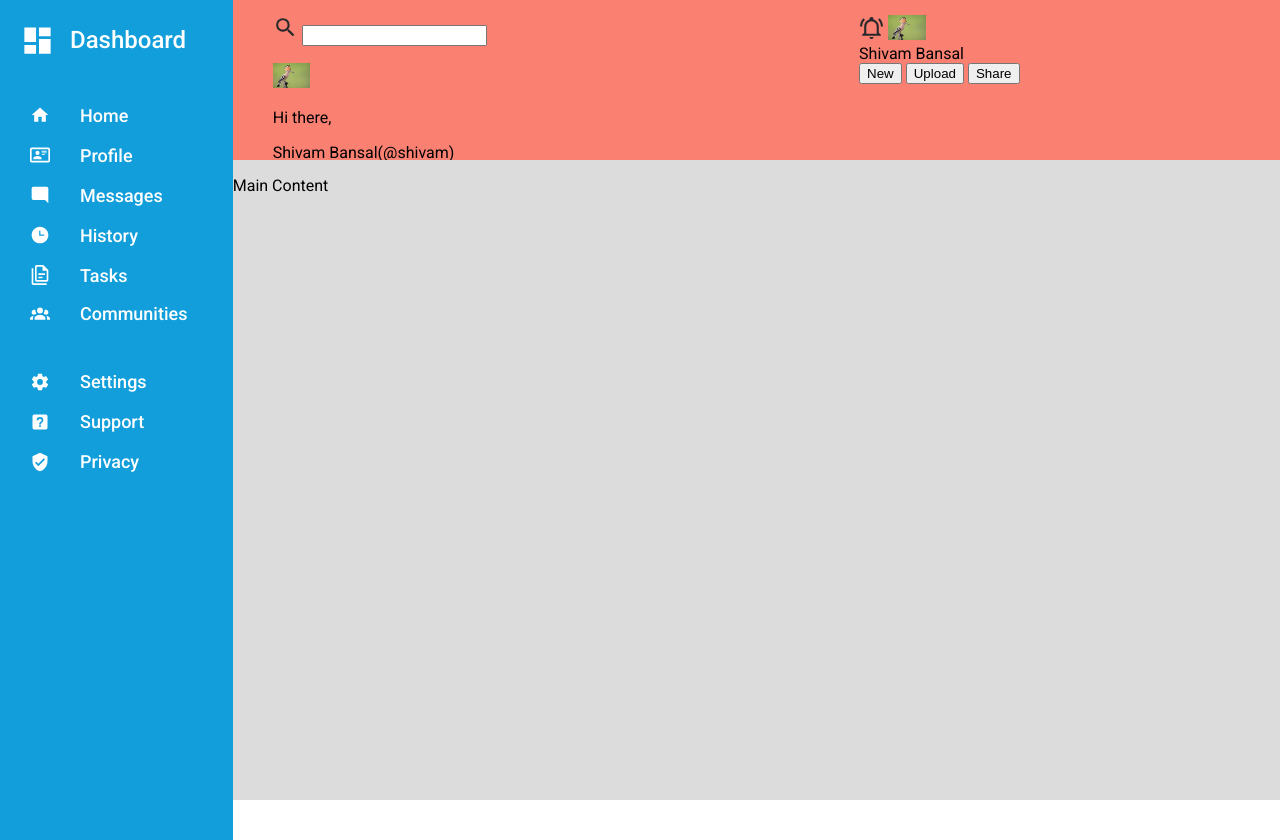
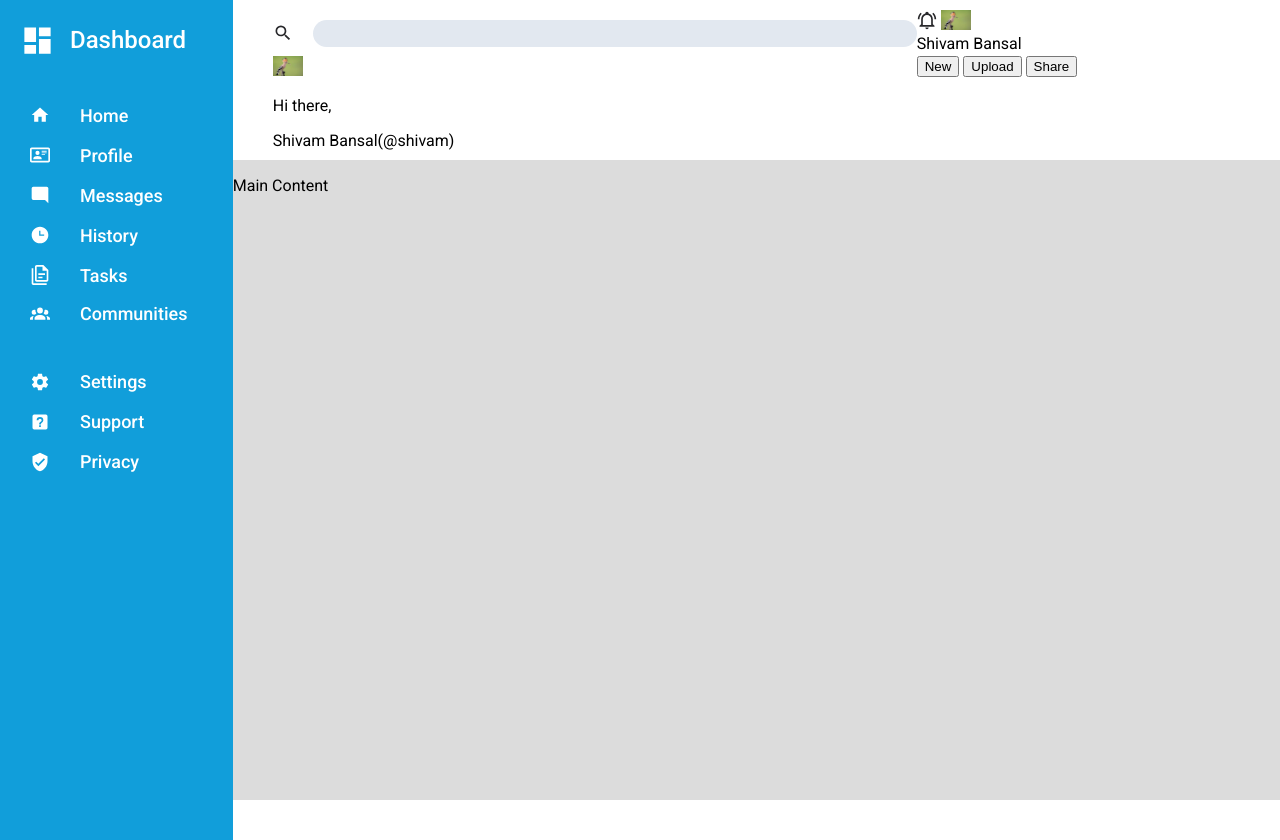
Before and after one commit to shivam-bansal1/Admin-dashboard, a plain HTML site: page index.html in a window 1280 px wide. Drawn offline with Linux system fonts and the light colour scheme.

Commit message:
Style search bar section of header

```diff
--- a/index.html
+++ b/index.html
@@ -62,8 +62,8 @@
         <div class="right-container">
             <div class="header">
                 <div class="header-section search-bar-container">
-                    <img src="./images/header/magnify.svg" alt="Search">
-                    <input type="text">
+                    <img src="./images/header/magnify.svg" alt="Search" class="search-icon">
+                    <input type="text" class="search-bar">
                 </div>
                 <div class="header-section profile-links">
                     <img src="./images/header/bell.svg" alt="Notification" class="notification">
--- a/style.css
+++ b/style.css
@@ -2,6 +2,7 @@
 
 :root {
     --blue-background: #119eda;
+    --light-gray-background: #e2e8f0;
 }
 
 body {
@@ -76,16 +77,27 @@ body {
 /* HEADER */
 
 .header {
-    background-color: salmon;
-    padding: 15px 30px 10px 40px;
-
+    padding: 10px 30px 10px 40px;
     display: grid;
     grid-template-columns: 1.5fr 1fr;
     grid-template-rows: 1fr 1fr;
 }
 
-.search-bar-container img,
-.profile-links img,
-.user-details img{
+.header img{
+    height: 20px;
+}
+
+.search-bar-container {
+    display: grid;
+    grid-template-columns: 20px 1fr;
+    column-gap: 20px;
+    align-items: center;
+}
+
+.search-bar {
+    width: 600px;
     height: 25px;
+    border-radius: 20px;
+    border: none;
+    background-color: var(--light-gray-background);
 }
```
